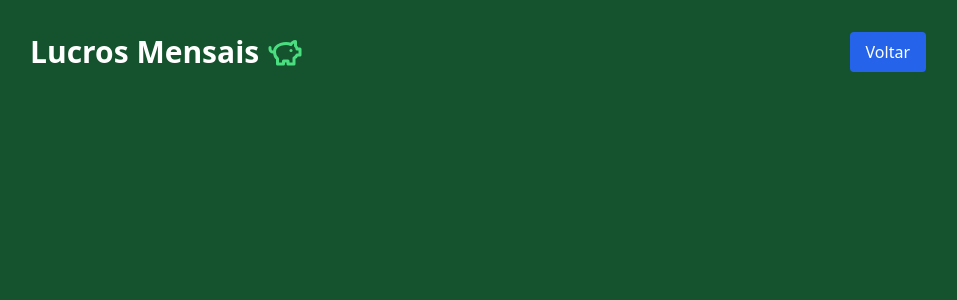
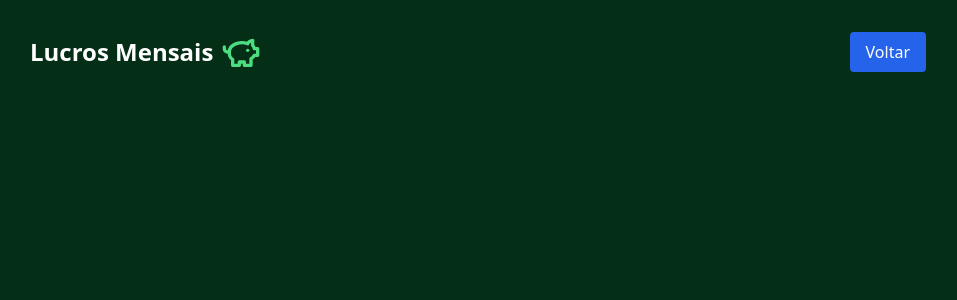
Before and after one commit to DanielZamperlini/folhaparazao, a React (Vite) app: page / in a window 1280 px wide. Both pictures are taken after a click on the button "Lucros Mensais". Shown: the top 300 px of the page, without its empty margins (162-1119 px from the left). Built offline with nearby package versions, Linux system fonts and the light colour scheme.

Commit message:
update em layout

```diff
--- a/src/App.tsx
+++ b/src/App.tsx
@@ -38,12 +38,12 @@ function App() {
 
   if (showProfits) {
     return (
-      <div className="min-h-screen bg-green-900 p-8">
+      <div className="min-h-screen bg-green-950 p-8">
         <div className="max-w-4xl mx-auto space-y-6">
           <div className="flex items-center justify-between">
-            <h1 className="text-3xl font-bold text-white flex items-center gap-2">
+            <h1 className="text-2xl font-bold text-white flex items-center gap-2">
               Lucros Mensais
-              <PiggyBank className="w-9 h-9 text-green-400" />
+              <PiggyBank className="w-10 h-10 text-green-400" />
             </h1>
             <button
               onClick={() => setShowProfits(false)}
@@ -79,12 +79,12 @@ function App() {
   }
 
   return (
-    <div className="min-h-screen bg-green-900 p-8">
+    <div className="min-h-screen bg-green-950 p-8">
       <div className="max-w-4xl mx-auto space-y-6">
         <div className="flex items-center justify-between">
           <h1 className="text-1xl font-bold text-white flex items-center gap-2">
             Controle de Jogos
-            <Clover className="w-6 h-6 text-green-600" />
+            <Clover className="w-8 h-8 text-green-600" />
           </h1>
           <button
             onClick={() => setShowProfits(true)}
```
